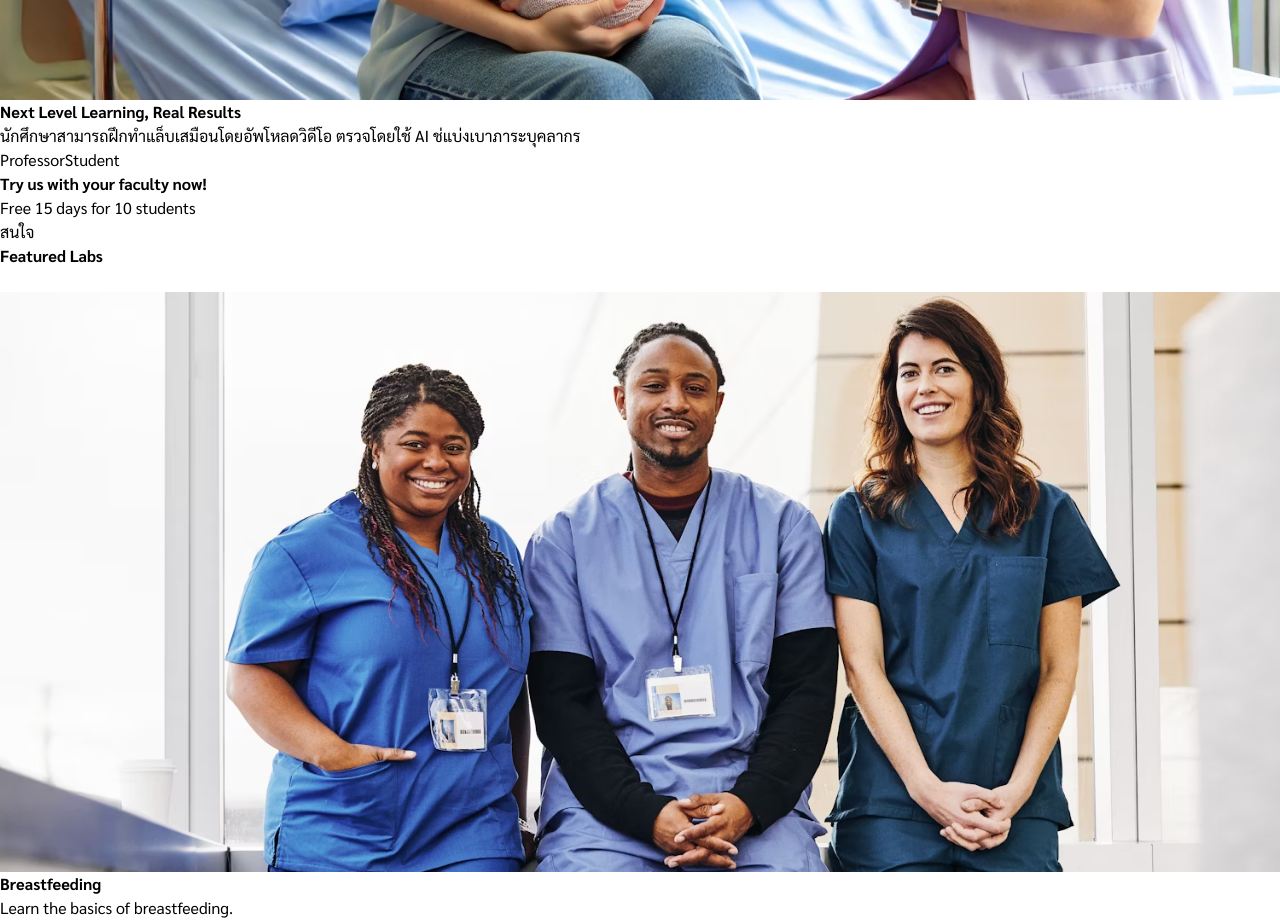
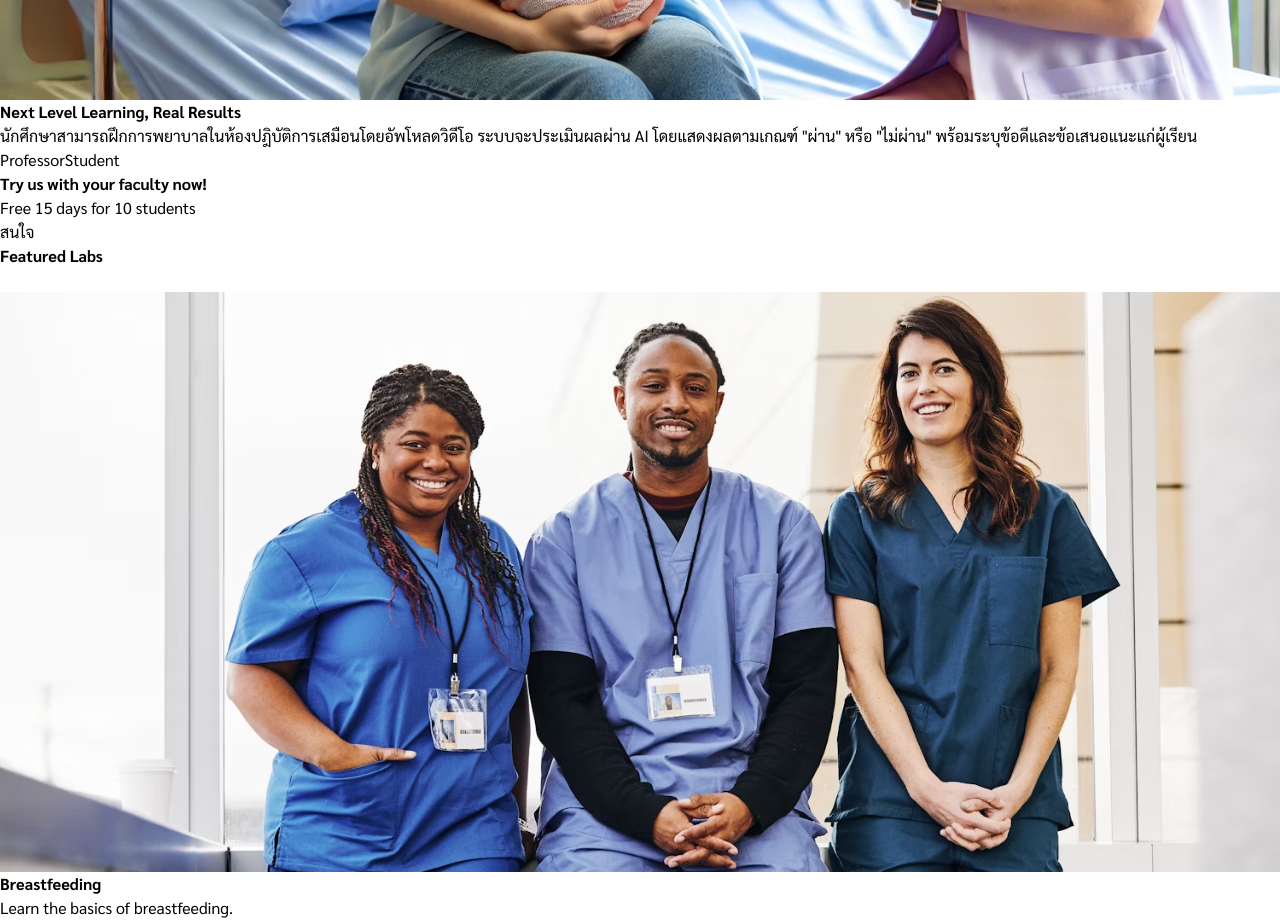
Before and after one commit to sukritx/virtual-nurse-lab, a React (Vite) app in the folder frontend/: page / in a window 1280 px wide. Shown: the part 820-1741 px from the top of the page. Built offline with nearby package versions, Linux system fonts and the light colour scheme; a web font is replaced by a local one.

Commit message:
change wording on homepage

```diff
--- a/frontend/src/components/WelcomeSection.jsx
+++ b/frontend/src/components/WelcomeSection.jsx
@@ -21,7 +21,7 @@ const WelcomeSection = () => {
       <div className="md:w-1/2 text-center md:text-left md:pl-8">
         <h2 className="text-4xl font-bold mb-4">Next Level Learning, Real Results</h2>
         <p className="text-xl mb-6">
-          นักศึกษาสามารถฝึกทำแล็บเสมือนโดยอัพโหลดวิดีโอ ตรวจโดยใช้ AI ช่แบ่งเบาภาระบุคลากร
+          นักศึกษาสามารถฝึกการพยาบาลในห้องปฎิบัติการเสมือนโดยอัพโหลดวิดีโอ ระบบจะประเมินผลผ่าน AI โดยแสดงผลตามเกณฑ์ "ผ่าน" หรือ "ไม่ผ่าน" พร้อมระบุข้อดีและข้อเสนอแนะแก่ผู้เรียน
         </p>
         <div className="flex justify-center md:justify-start space-x-4">
           <button
```
